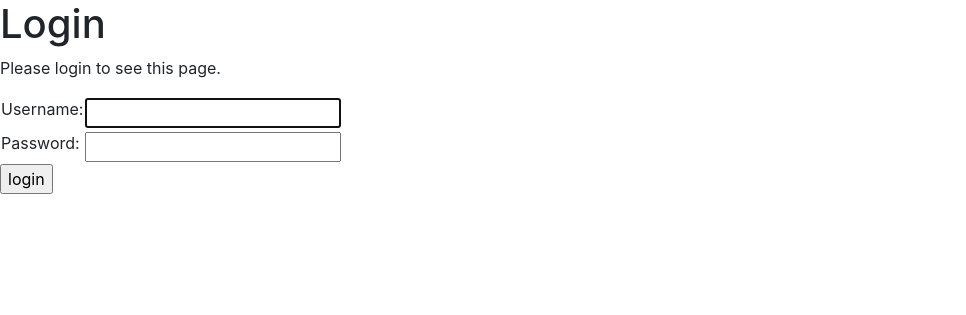
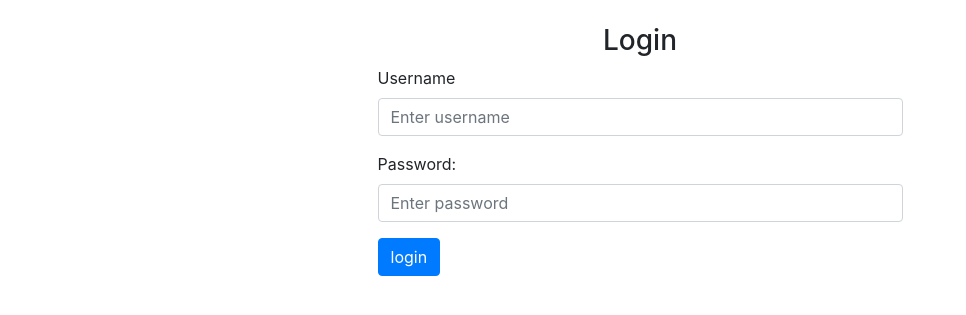
Before and after one commit to therealedsheenan/django-medium, a Django app: page /accounts/login/?next=/post/1/publish in a window 1280 px wide. Shown: the part 97-412 px from the top of the page, without its empty margins (0-966 px from the left). Run offline with Django 3.2, Linux system fonts and the light colour scheme; some libraries are stand-ins or nearby versions.

Commit message:
reformting styles and add custom login and logout styling

```diff
--- a/blog/templates/registration/login.html
+++ b/blog/templates/registration/login.html
@@ -1,7 +1,8 @@
 {% extends 'layout/base.html' %}
 
 {% block body_block %}
-    <h1>Login</h1>
+    <div class="container">
+        <h3 class="text-center mt-4">Login</h3>
         {% if form.errors %}
             <p>Your username and password didn't match. Please try again.</p>
         {% endif %}
@@ -13,20 +14,19 @@
                 <p>Please login to see this page.</p>
             {% endif %}
         {% endif %}
-    <form method="post" action="{% url 'login' %}">
+        <form method="POST" action="{% url 'login' %}" class="post-form col-md-6 offset-3">
             {% csrf_token %}
-        <table>
-            <tr>
-                <td>{{ form.username.label_tag }}</td>
-                <td>{{ form.username }}</td>
-            </tr>
-            <tr>
-                <td>{{ form.password.label_tag }}</td>
-                <td>{{ form.password }}</td>
-            </tr>
-        </table>
+            <div class="form-group">
+                <label for="username">Username </label>
+                <input class="form-control" type="text" name="username" placeholder="Enter username">
+            </div>
+            <div class="form-group">
+                <label for="password">Password: </label>
+                <input class="form-control" type="password" name="password" placeholder="Enter password">
+            </div>
 
-        <input type="submit" value="login">
+            <input type="submit" value="login" class="btn btn-primary">
             <input type="hidden" name="next" value="{{ next }}">
         </form>
+    </div>
 {% endblock %}
--- a/blog/views.py
+++ b/blog/views.py
@@ -3,6 +3,7 @@ from django.contrib.auth.decorators import login_required
 from django.urls import reverse_lazy
 from blog.models import Post, Comment
 from blog.forms import PostForm, CommentForm
+from django.contrib.auth import authenticate, login, logout
 from django.utils import timezone
 from django.contrib.auth.mixins import LoginRequiredMixin
 from django.views.generic import (
@@ -99,3 +100,26 @@ def comment_remove(request, pk):
     post_pk = comment.post.pk
     comment.delete()
     return redirect('post_detail', pk=post_pk)
+
+
+# Login
+
+
+@login_required
+def user_logout(request):
+    logout(request)
+    return redirect('/')
+
+
+def user_login(request):
+    if request.method == 'POST':
+        username = request.POST.get('username')
+        password = request.POST.get('password')
+
+        user = authenticate(username=username, password=password)
+
+        if user:
+            login(request, user)
+            return redirect('/')
+    else:
+        return render(request, "registration/login.html", {})
--- a/django_medium/urls.py
+++ b/django_medium/urls.py
@@ -15,11 +15,12 @@ Including another URLconf
 """
 from django.contrib import admin
 from django.urls import path, include
-from django.contrib.auth import views as auth_views
+from blog import views as blog_views
+
 
 urlpatterns = [
     path('admin/', admin.site.urls),
-    path('accounts/login/', auth_views.LoginView.as_view(), name='login'),
-    path('accounts/logout/', auth_views.LogoutView.as_view(), name='logout', kwargs={'next_page': '/'}),
+    path('accounts/login/', blog_views.user_login, name='login'),
+    path('accounts/logout/', blog_views.user_logout, name='logout'),
     path(r'', include('blog.urls'))
 ]
```
Also changed, not shown: blog/forms.py (+28 -20 lines), blog/templates/blog/post_form.html (+14 -2 lines). Lines whose indentation alone changed are shown as unchanged.
